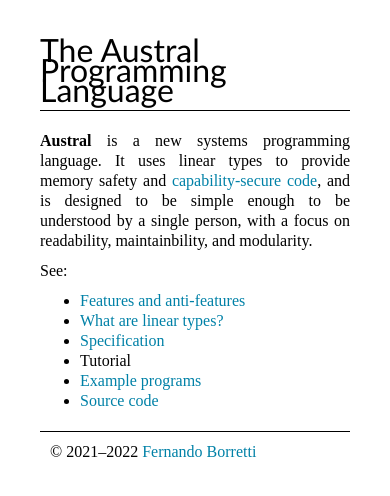
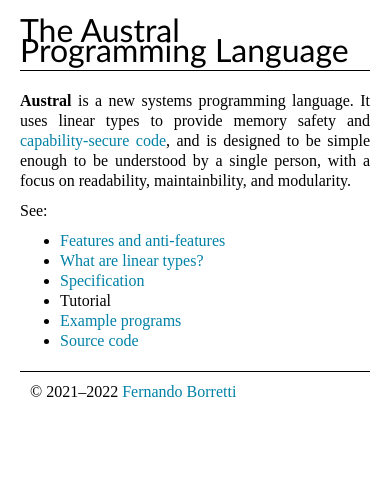
Before and after one commit to austral/austral.github.io, a Jekyll site: the page built from index.md, in a window 390 px wide. Shown: the top 496 px of the page. Built offline with Jekyll 4.4.1, drawn with Linux system fonts in a browser that asks for light colours.

Commit message:
Better padding for mobile

```diff
--- a/assets/main.scss
+++ b/assets/main.scss
@@ -166,3 +166,11 @@ footer {
         color: $link-color;
     }
 }
+
+// Mobile
+
+@media (max-width: 680px) {
+    body {
+        padding: $medium;
+    }
+}
```
